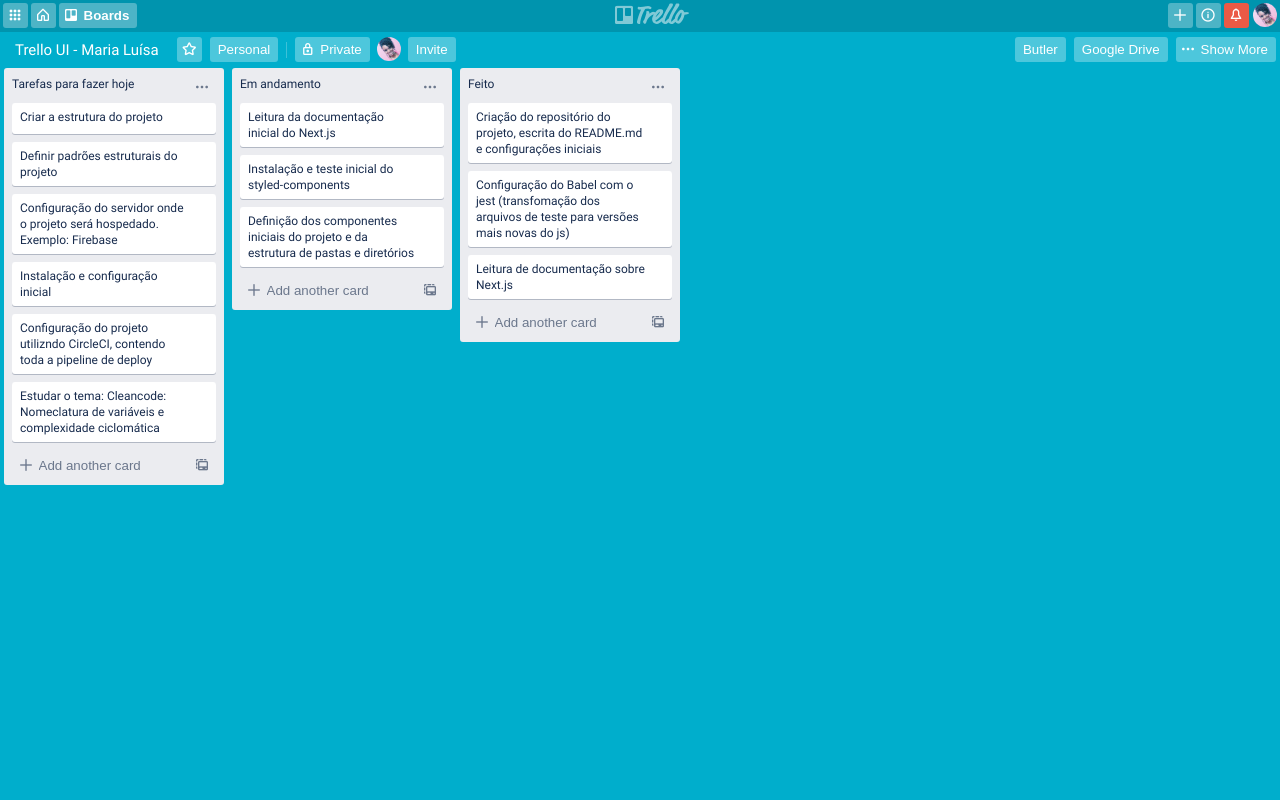
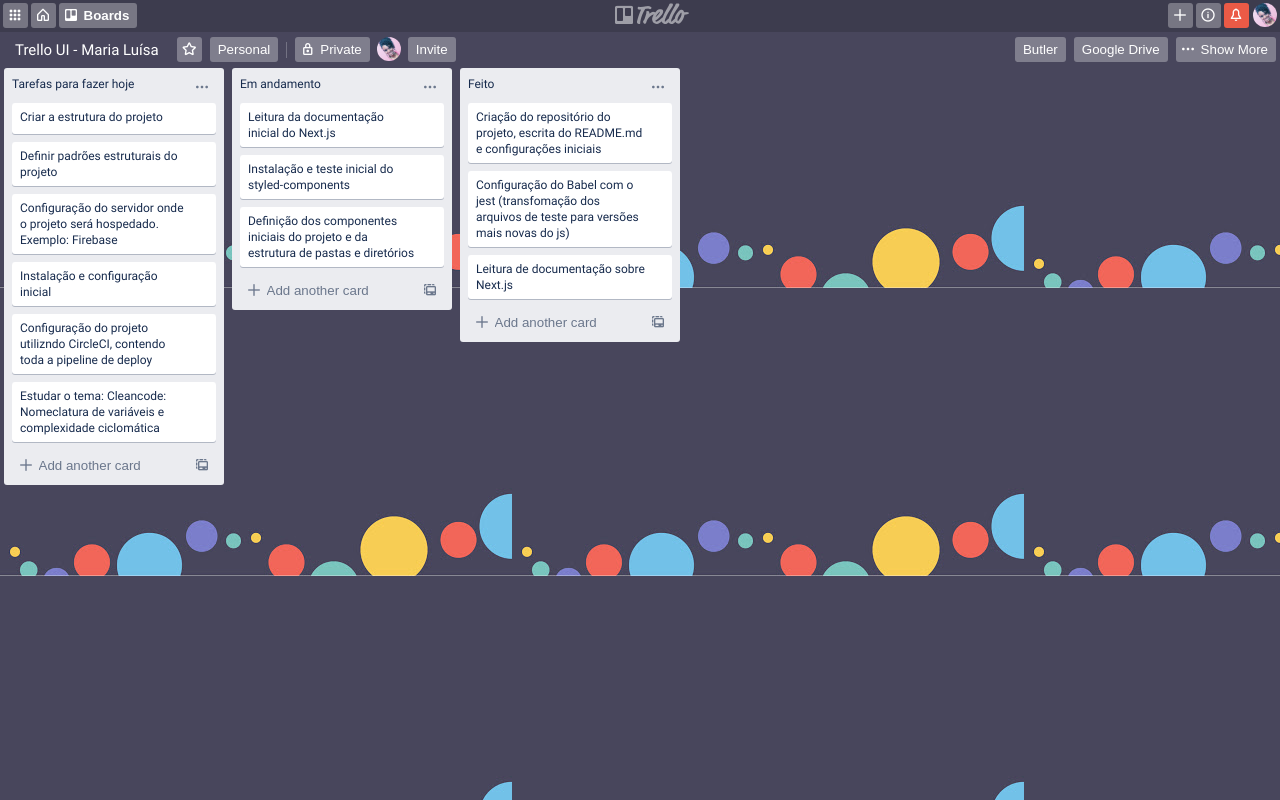
Before and after one commit to marialuisacp/trello-ui, a Next.js app: page / in a window 1280 px wide. Built offline with nearby package versions, Linux system fonts and the light colour scheme.

Commit message:
[@marialuisacp] - Changes background

```diff
--- a/styles/GlobalStyle.js
+++ b/styles/GlobalStyle.js
@@ -19,6 +19,7 @@
     padding: 0;
     display: block;
     background-color: rgb(0, 174, 204);
+    background-image: url('/assets/bg-board.jpg');
     font-family: 'Roboto', sans-serif;
   }
 `
```
Also changed, not shown: public/assets/bg-board.jpg (added).
